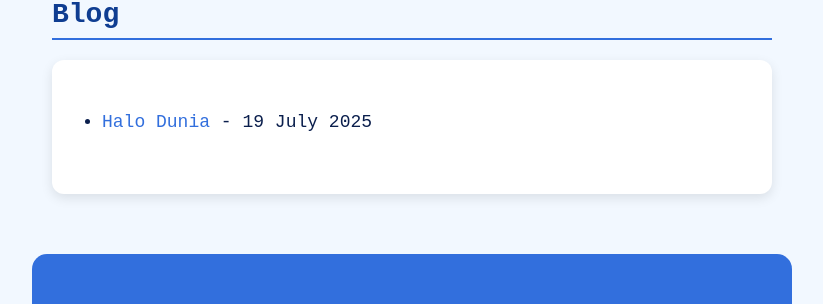
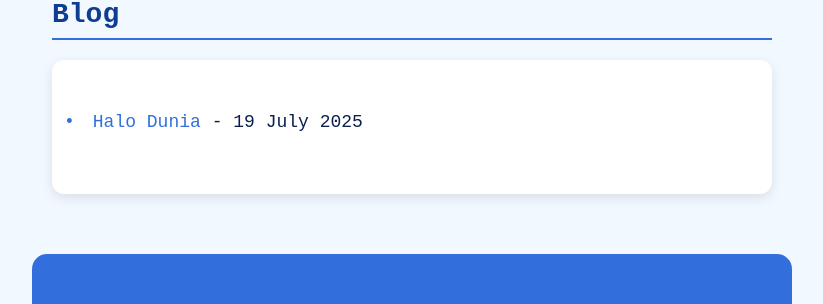
Before and after one commit to febriaanisa/profil, a Jekyll site: the page built from blog.md, in a window 1280 px wide. Shown: the part 174-478 px from the top of the page, without its empty margins (228-1051 px from the left). Built offline with Jekyll 4.4.1, drawn with Linux system fonts in a browser that asks for light colours.

Commit message:
bismillah

```diff
--- a/assets/css/style.css
+++ b/assets/css/style.css
@@ -185,3 +185,16 @@ code {
 .token.string  { color: #d69d85; }
 .token.comment { color: #6a9955; font-style: italic; }
 .token.function { color: #dcdcaa; }
+
+ul {
+  list-style-type: none; /* hilangkan bullet default */
+  padding-left: 0;
+}
+
+ul li::before {
+  content: '•';  /* custom bullet, bisa diganti sesuai selera */
+  color: #326fdd;
+  display: inline-block;
+  width: 1em;
+  margin-left: -1em;
+}
--- a/blog.md
+++ b/blog.md
@@ -6,7 +6,7 @@ title: Blog
 <ul>
   {% for post in site.posts %}
     <li>
-      <a href="{{ post.url }}">{{ post.title }}</a> - {{ post.date | date: "%d %B %Y" }}
+      <a href="{{ post.url | relative_url }}">{{ post.title }}</a> - {{ post.date | date: "%d %B %Y" }}
     </li>
   {% endfor %}
 </ul>
```
